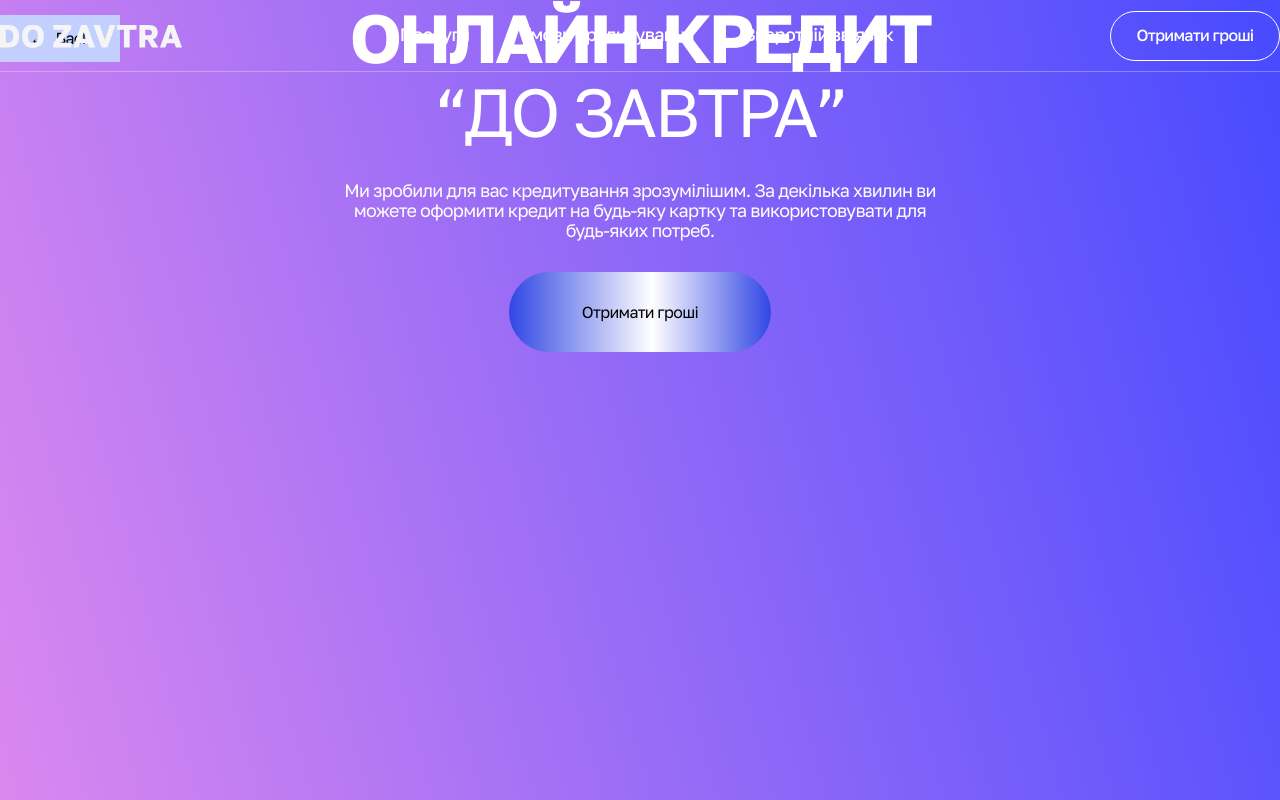
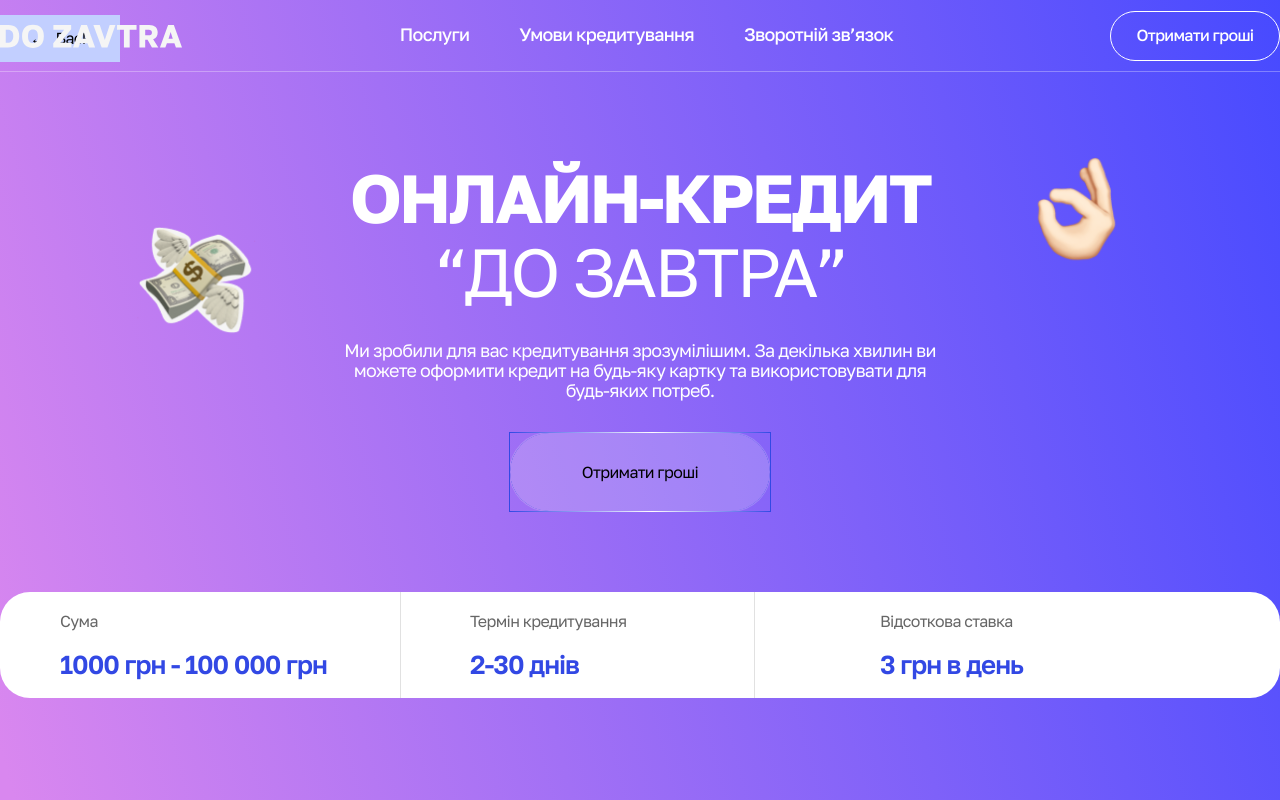
Before and after one commit to amoreCaro/DO-ZAVTRA, a website: page src/html/home.html in a window 1280 px wide. Shown: the top 800 px of the page. Drawn offline with nearby package versions, Linux system fonts and the light colour scheme; some packages are replaced by stand-ins of ours; a script that the page names is missing; files whose address does not match are found by name.

Commit message:
hero divider on 1440px

```diff
--- a/src/html/home.html
+++ b/src/html/home.html
@@ -208,6 +208,12 @@
       <main class="main">
         <section id="hero" class="section hero">
           <div class="hero__container">
+            <div class="hero__decor hero__decor-money">
+            <img src="images/money-icon.png" alt="" srcset="" />
+          </div>
+          <div class="hero__decor hero__decor-ok">
+            <img src="images/ok-icon.png" alt="" srcset="" />
+          </div>
             <div class="hero__content">
               <div class="hero__title">
                 <h1>
@@ -225,6 +231,20 @@
               <button class="btn hero__btn">
                 <span>Отримати гроші</span>
               </button>
+            </div>
+            <div class="hero__details">
+              <div class="hero__item">
+                <span class="hero__item-label">Сума</span>
+                <span class="hero__item-value">1000 грн - 100 000 грн</span>
+              </div>
+              <div class="hero__item">
+                <span class="hero__item-label">Термін кредитування</span>
+                <span class="hero__item-value">2-30 днів</span>
+              </div>
+              <div class="hero__item">
+                <span class="hero__item-label">Відсоткова ставка</span>
+                <span class="hero__item-value">3 грн в день</span>
+              </div>
             </div>
           </div>
         </section>
@@ -248,7 +268,7 @@
                 <input type="text" placeholder="+380" />
               </div>
             </form>
-            <button class="btn loan__btn">
+            <button class="btn btn-primary loan__btn">
               <span>Отримати гроші</span>
             </button>
           </div>
--- a/src/sass/components/_hero.scss
+++ b/src/sass/components/_hero.scss
@@ -4,20 +4,22 @@
   background: linear-gradient(254.91deg, #474aff -0.1%, #d987ef 98.91%);
   height: 810px;
   &__container {
+    position: relative;
+    max-width: 1280px;
     width: 100%;
-    max-width: 1280px;
-    position: relative;
-
   }
   &__content {
     display: flex;
     flex-direction: column;
     align-items: center;
+    margin-bottom: 80px;
+
   }
   &__title {
     max-width: 772px;
     width: 100%;
     margin-bottom: 32px;
+        margin-top: 160px;
     text-align: center;
     h1 {
       font-size: 68px;
@@ -26,7 +28,7 @@
       font-weight: 400;
     }
     span {
-        font-weight: 700;
+      font-weight: 700;
     }
   }
   &__description {
@@ -35,20 +37,116 @@
     width: 100%;
     margin-bottom: 32px;
     p {
-        font-weight: 400;
-        font-size: 18px;
-        line-height: 20px;
+      font-weight: 400;
+      font-size: 18px;
+      line-height: 20px;
     }
   }
   &__btn {
     background: #f5f5f533;
-    border: 1px solid transparent;
-    background: linear-gradient(
-      90deg,
-      #3248e4 0%,
-      #ffffff 54.64%,
-      #3248e4 100%
-    );
+    border: 1px solid transparent; // Запобігає стандартному кольору рамки
+    border-image-source: linear-gradient(90deg, #3248E4 0%, #FFFFFF 54.64%, #3248E4 100%);
+    border-image-slice: 1; // Дозволяє градієнту застосовуватися до всієї рамки
+    &::before {
+        content: "";
+        position: absolute;
+        inset: 0;
+        border-radius: 50px !important;
+
+        background: linear-gradient(90deg, #3248E4 0%, #FFFFFF 54.64%, #3248E4 100%);
+        -webkit-mask: linear-gradient(#fff 0 0) content-box, linear-gradient(#fff 0 0);
+        -webkit-mask-composite: xor;
+        mask-composite: exclude;
+      }
+  }
+
+  &__details {
+    position: relative;
+    justify-content: space-between;
+    align-items: center;
+    padding: 24px 60px;
+    background: #fff;
+    border-radius: 30px;
+    max-height: 106px;
+    height: 100%;
+    display: flex;
+    flex-grow: 1;
+
+    &::before {
+        content: "";
+        position: absolute;
+        left: 400px;
+        top: 0;
+        width: 1px;
+        height: 100%;
+        background-color: #e1e1e1;
+    }
+    &::after {
+        content: "";
+        position: absolute;
+        right: 525px;
+        top: 0;
+        width: 1px;
+        height: 100%;
+        background-color: #e1e1e1;
+    }
+
+}
+
+
+  &__item {
+    align-items: center;
+    position: relative;
+    display: flex;
+    flex-direction: column;
+    gap: 23px;
+    flex-grow: 1;
+    align-items: stretch;
+    width: 100%;
+    max-width: 340px;
+
+
+    &-label,
+    &-value {
+      font-size: 16px;
+      line-height: 16px;
+      font-weight: 300;
+      color: #666;
+      max-width: none;
+      width: 100%;
+    }
+
+    &-value {
+      font-size: 26px;
+      line-height: 26px;
+      font-weight: 600;
+      color: #3248e4;
+    }
+  }
+  &__decor {
+    position: absolute;
+    &-money {
+      max-width: 174px;
+      width: 100%;
+      height: auto;
+      top: 196px;
+      left: 113px;
+      img {
+        width: 100%;
+        height: 100%;
+      }
+    }
+    &-ok {
+      max-width: 130px;
+      width: 100%;
+      height: auto;
+      top: 142px;
+      right: 138px;
+      img {
+        width: 100%;
+        height: 100%;
+      }
+    }
   }
 }
 
```
Also changed, not shown: src/css/main.min.css, src/images/money-icon.png (added), src/images/ok-icon.png (added), 3 other files.
